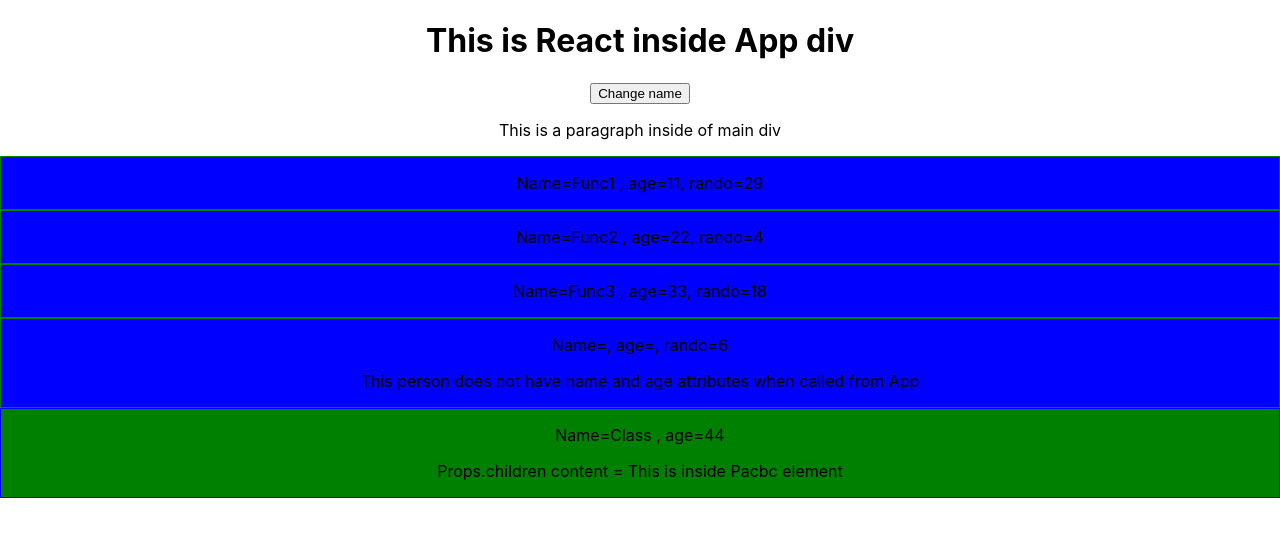
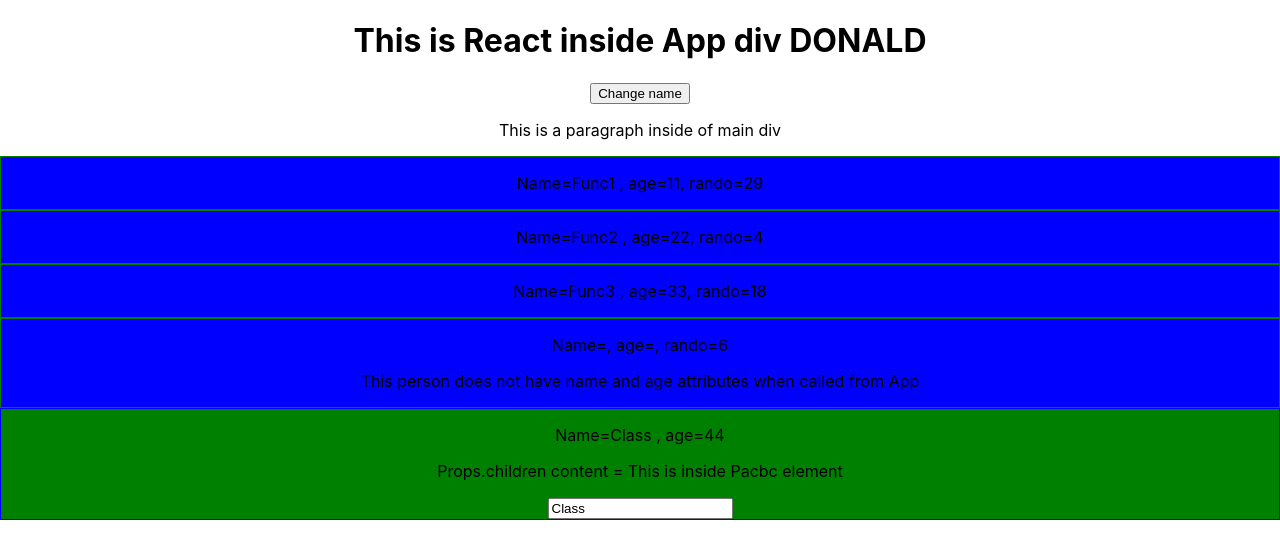
Before and after one commit to asszem/React-The-Complete-Guide-Udemy, a React (Create React App) app: page / in a window 1280 px wide. Shown: the top 558 px of the page. Built offline with nearby package versions, Linux system fonts and the light colour scheme.

Commit message:
Add two way binding from input field to update state (Section 3, Lecture 46)

```diff
--- a/src/App.js
+++ b/src/App.js
@@ -19,20 +19,8 @@ class App extends Component {
   };
 
   //...Handler is a convention to indicate that this method is not actively called, but assigned to an event handler
-  changeNameHandler = (newName) => {
-    console.log('Change name button was clicked');
-
-    // Do not mutate state directly. Use setState()  react/no-direct-mutation-state
-    //this.state.persons[0].name='Andras mutated';
-    // setState takes an object as an arge an MERGE with existing state data
-
-    // this doesnt work, doesnt change the DOM
-    // let persons = [
-    //   { name: 'Andras 2', age: rando() },
-    //   { name: 'Tibor 2', age: rando() },
-    //   { name: 'Klara 2', age: rando() },
-    // ];
-    //this.setState(persons);
+  changeAllPersonsHandler = (newName) => {
+    console.log('Change name button or <p> fields were clicked');
 
     // setState is only available in Class based components. In Functional based components use useState()
     this.setState({
@@ -42,31 +30,54 @@ class App extends Component {
         { name: 'Func3 ' + newName, age: rando() },
         { name: 'Class ' + newName, age: rando() },
       ],
+      // Do not mutate state directly. Use setState()  react/no-direct-mutation-state
+      //this.state.persons[0].name='Andras mutated';
+      // setState takes an object as an arge an MERGE with existing state data
+
+      // this doesnt work, doesnt change the DOM
+      // let persons = [
+      //   { name: 'Andras 2', age: rando() },
+      //   { name: 'Tibor 2', age: rando() },
+      //   { name: 'Klara 2', age: rando() },
+      // ];
+      //this.setState(persons);
     });
     // this.setState({ // curly bracket needed because the parameter must be an object
     //   persons: { name: 'Andras used State', age: 111 },
     // });
   };
 
+  // This handles the event.target.value to set the name based on what added
+  changeNameFromInputValue = (event) => {
+    this.setState({
+      persons: [
+        { name: 'Func1 ' , age: rando() },
+        { name: 'Func2 ' , age: rando() },
+        { name: 'Func3 ' , age: rando() },
+        { name: event.target.value, age: rando() },
+      ],
+    });
+  };
+
   render() {
     return (
       // this is JSX code that will be compiled automatically when added to the DOM
       <div className="App">
-        <h1>This is React inside App div</h1>
+        <h1>This is React inside App div DONALD</h1>
         {/* In JSX, onClick is with capital C, in regular js it is onclick
         The method name must not have () because then it would be executed
         */}
-        <button onClick={this.changeNameHandler}>Change name</button>
+        <button onClick={this.changeAllPersonsHandler}>Change name</button>
         <p>This is a paragraph inside of main div</p>
         <PersonButCanBeAnything
           // passing a METHOD as a property to a stateless component
-          clickMethod={this.changeNameHandler}
+          clickMethod={this.changeAllPersonsHandler}
           name={this.state.persons[0].name}
           age={this.state.persons[0].age}
         />
         <PersonButCanBeAnything
           // providing an argument for the passed method
-          clickMethod={this.changeNameHandler.bind(
+          clickMethod={this.changeAllPersonsHandler.bind(
             this,
             'new Argument with .bind'
           )}
@@ -76,14 +87,14 @@ class App extends Component {
         <PersonButCanBeAnything
           // another way of providing an argument of the passed method
           clickMethod={() =>
-            this.changeNameHandler('new Argument with arrow function')
+            this.changeAllPersonsHandler('new Argument with arrow function')
           }
           name={this.state.persons[2].name}
           age={this.state.persons[2].age}
         />
         <PersonButCanBeAnything
           // not providing any argument
-          clickMethod={this.changeNameHandler}
+          clickMethod={this.changeAllPersonsHandler}
         >
           This person does not have name and age attributes when called from App
         </PersonButCanBeAnything>
@@ -91,7 +102,11 @@ class App extends Component {
         <Pacbc
           name={this.state.persons[3].name}
           age={this.state.persons[3].age}
-          clickMethodPassedNameCanBeAnything={this.changeNameHandler.bind(this, 'new Argument from Class based component')}
+          clickMethodPassedNameCanBeAnything={this.changeAllPersonsHandler.bind(
+            this,
+            'new Argument from Class based component'
+          )}
+          inputFieldHandler={this.changeNameFromInputValue}
         >
           This is inside Pacbc element
         </Pacbc>
--- a/src/Person/Person.js
+++ b/src/Person/Person.js
@@ -29,6 +29,11 @@ export class PersonAsClassBasedComponent extends Component {
         </p>
         {/* props.children is what between the component's tag in caller */}
         <p>Props.children content = {this.props.children}</p>
+        <input
+          type="text"
+          onChange={this.props.inputFieldHandler}
+          value={this.props.name}
+        />
       </div>
     );
   }
```
